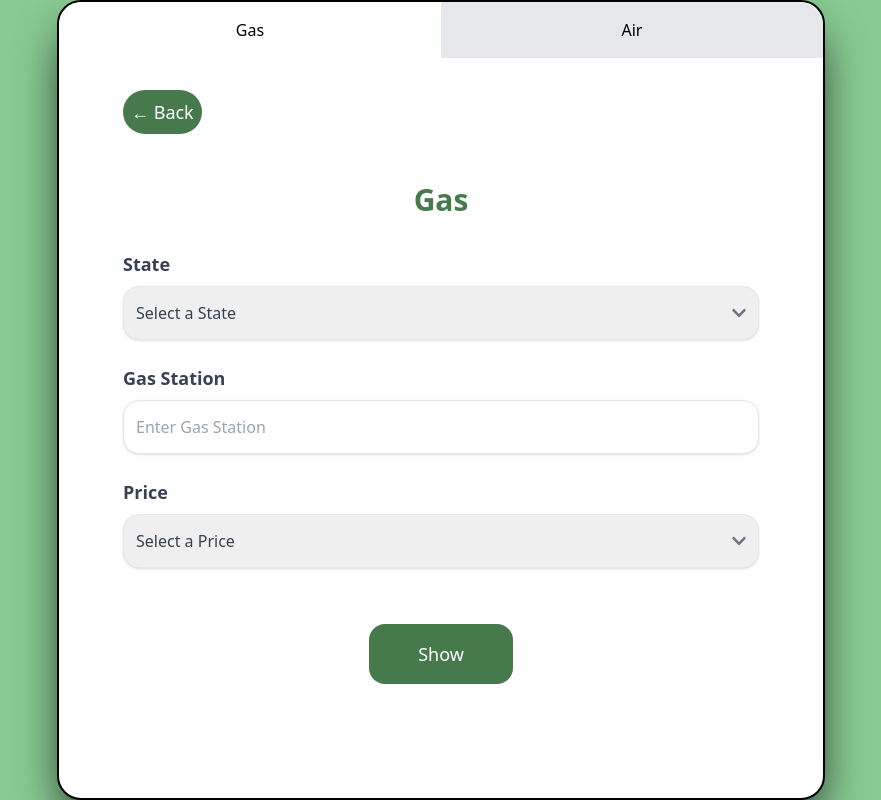
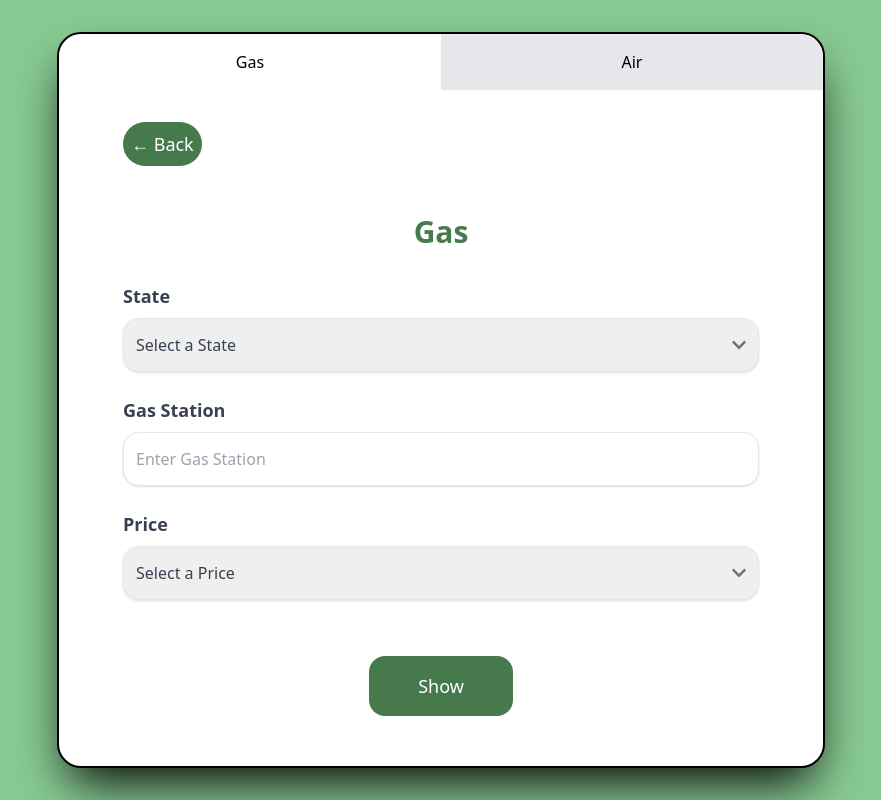
Before and after one commit to Kevaunjh/Wallet_Application, a React (Create React App) app: page /QuickServices/GasService in a window 1280 px wide. Shown: the whole page, without its empty margins (199-1080 px from the left). Built offline with nearby package versions, Linux system fonts and the light colour scheme.

Commit message:
Tab Testing 6

```diff
--- a/src/AccountInfo/QuickServices/GasService.js
+++ b/src/AccountInfo/QuickServices/GasService.js
@@ -226,7 +226,7 @@ function GasService() {
 
   return (
     <div className="WaterService bg-[#88ca92] h-screen flex flex-col justify-center items-center xl:p-8">
-      <div className="bg-white xl:rounded-3xl shadow-2xl flex flex-col items-center w-full min-h-screen  xl:max-w-3xl xl:h-[50rem] mx-auto shadow-black border-black border-2">
+      <div className="bg-white xl:rounded-3xl shadow-2xl flex flex-col items-center w-full h-[100vh]  xl:max-w-3xl xl:h-[50rem] mx-auto shadow-black border-black border-2">
         {/* Tabs */}
         <div className="w-full flex justify-between">
           <button
--- a/src/AccountInfo/QuickServices/WaterService.js
+++ b/src/AccountInfo/QuickServices/WaterService.js
@@ -273,7 +273,7 @@ function WaterService() {
   };
 
   return (
-    <div className="WaterService bg-[#88ca92] min-h-screen flex flex-col justify-center items-center xl:p-8">
+    <div className="WaterService bg-[#88ca92] h-screen flex flex-col justify-center items-center xl:p-8">
       <div className="bg-white xl:rounded-3xl shadow-2xl flex flex-col items-center w-full xl:max-w-3xl h-[100vh] mx-auto xl:shadow-black xl:border-black xl:border-2">
         {/* Tabs */}
         <div className="w-full flex justify-between xl:mt-0">
```
